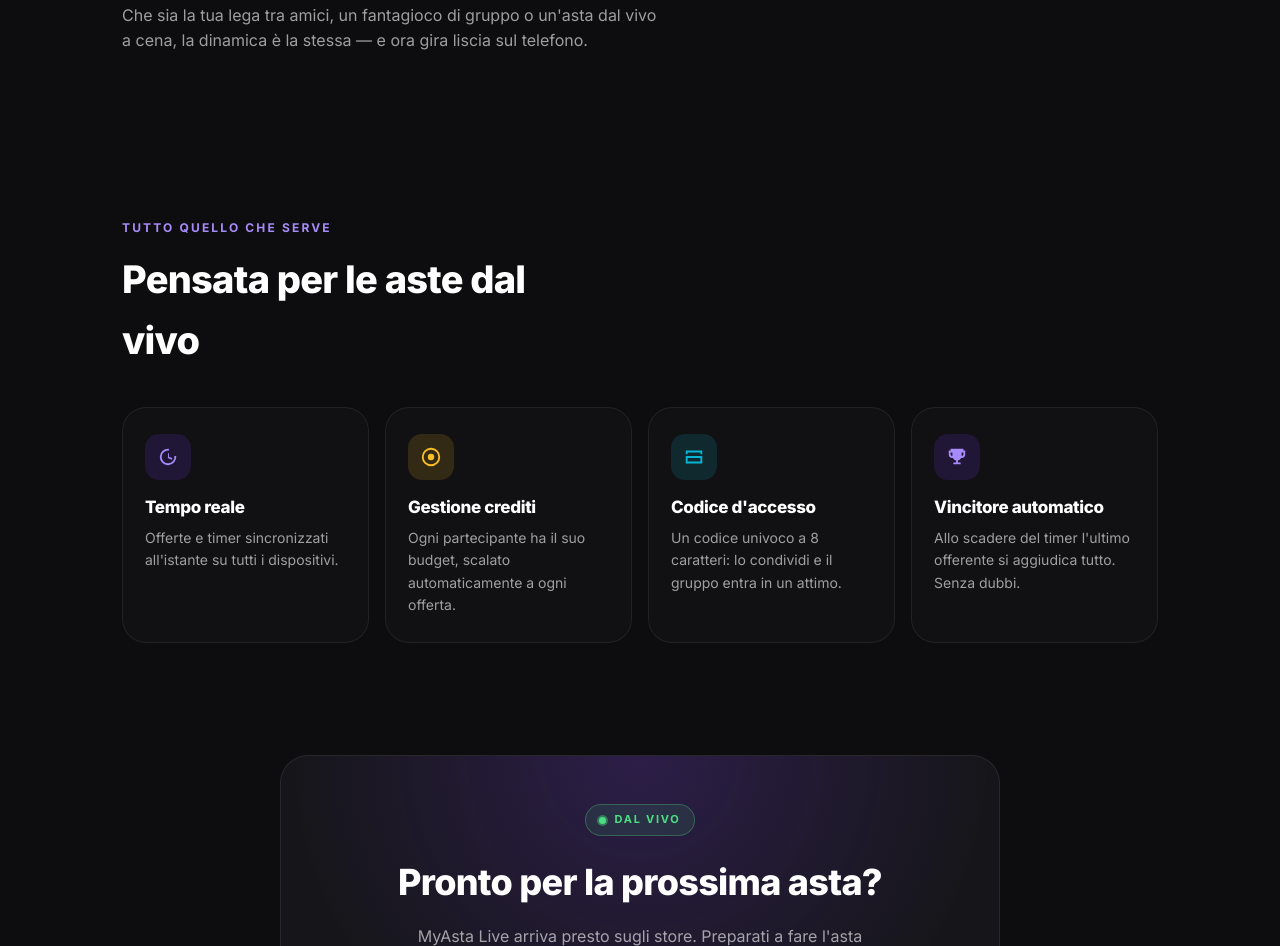
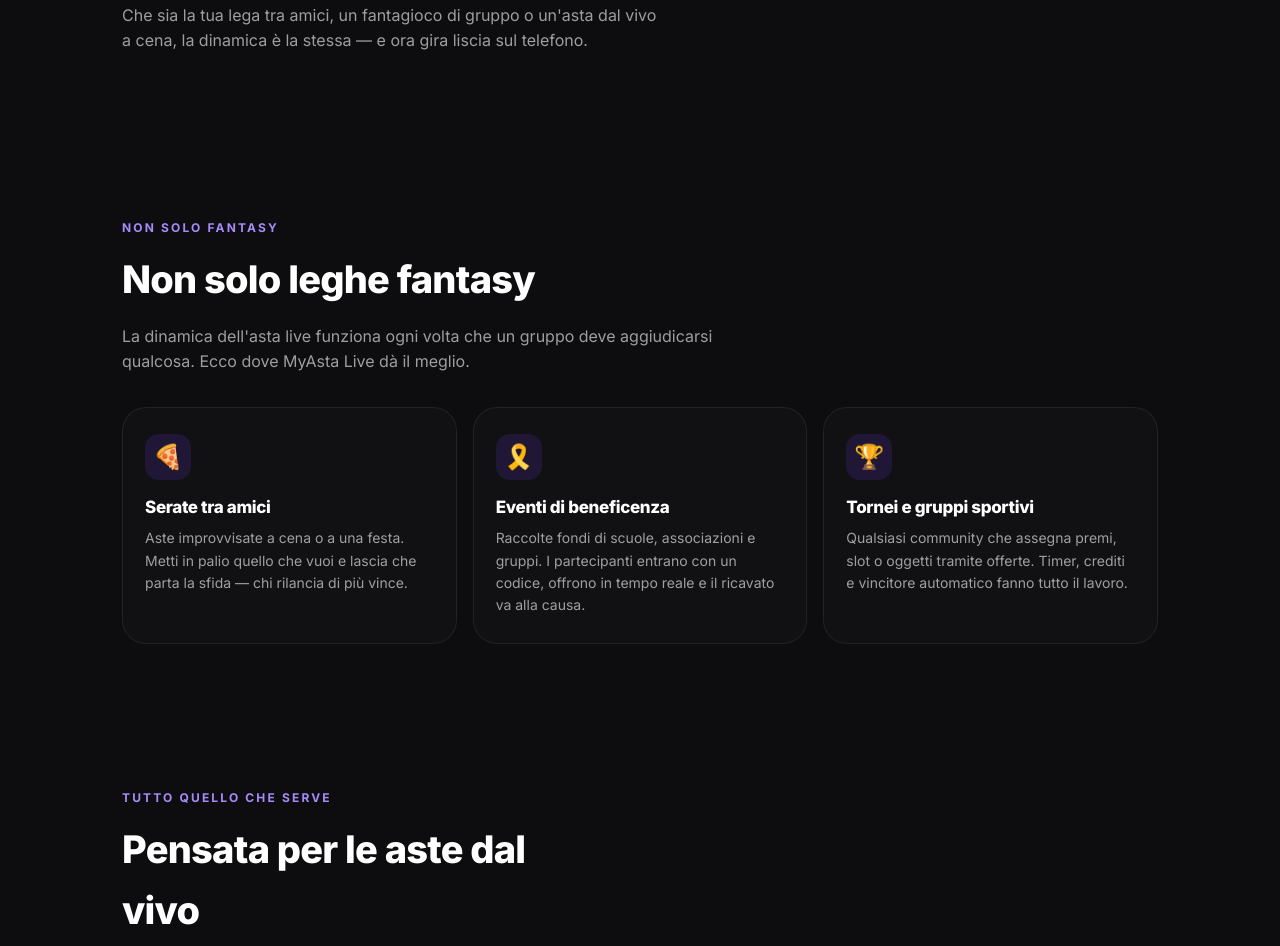
Before and after one commit to kalk777/myastalive_website, a plain HTML site: page index.html in a window 1280 px wide. Shown: the part 1978-2924 px from the top of the page. Drawn offline with Linux system fonts and the light colour scheme.

Commit message:
add new section

```diff
--- a/index.html
+++ b/index.html
@@ -211,6 +211,34 @@
       </div>
     </section>
 
+    <!-- ===================== NON SOLO LEGHE FANTASY ===================== -->
+    <section class="section" id="oltre-fantasy">
+      <p class="section__eyebrow">NON SOLO FANTASY</p>
+      <h2 class="section__title">Non solo leghe fantasy</h2>
+      <p class="section__lead">La dinamica dell'asta live funziona ogni volta che un gruppo
+        deve aggiudicarsi qualcosa. Ecco dove MyAsta Live dà il meglio.</p>
+      <div class="use-cases">
+        <article class="feature">
+          <span class="feature__icon feature__icon--violet feature__icon--emoji" aria-hidden="true">🍕</span>
+          <h3>Serate tra amici</h3>
+          <p>Aste improvvisate a cena o a una festa. Metti in palio quello che vuoi e lascia
+            che parta la sfida — chi rilancia di più vince.</p>
+        </article>
+        <article class="feature">
+          <span class="feature__icon feature__icon--violet feature__icon--emoji" aria-hidden="true">🎗️</span>
+          <h3>Eventi di beneficenza</h3>
+          <p>Raccolte fondi di scuole, associazioni e gruppi. I partecipanti entrano con un
+            codice, offrono in tempo reale e il ricavato va alla causa.</p>
+        </article>
+        <article class="feature">
+          <span class="feature__icon feature__icon--violet feature__icon--emoji" aria-hidden="true">🏆</span>
+          <h3>Tornei e gruppi sportivi</h3>
+          <p>Qualsiasi community che assegna premi, slot o oggetti tramite offerte. Timer,
+            crediti e vincitore automatico fanno tutto il lavoro.</p>
+        </article>
+      </div>
+    </section>
+
     <!-- ===================== FEATURE GRID ===================== -->
     <section class="section" id="funzioni">
       <p class="section__eyebrow">TUTTO QUELLO CHE SERVE</p>
--- a/styles.css
+++ b/styles.css
@@ -484,6 +484,21 @@ main { position: relative; z-index: 1; }
 .feature h3 { font-size: 17px; font-weight: 800; margin-bottom: 6px; }
 .feature p { color: var(--text-60); font-size: 14px; }
 
+/* ===================== NON SOLO LEGHE FANTASY ===================== */
+.section__lead {
+  color: var(--text-60);
+  font-size: 16px;
+  max-width: 60ch;
+  margin-bottom: 32px;
+}
+#oltre-fantasy .section__title { margin-bottom: 14px; }
+.use-cases {
+  display: grid;
+  grid-template-columns: 1fr;
+  gap: 16px;
+}
+.feature__icon--emoji { font-size: 24px; line-height: 1; }
+
 /* ===================== FINAL CTA ===================== */
 .final-cta { padding: 40px 22px 80px; }
 .final-cta__inner {
@@ -524,6 +539,7 @@ main { position: relative; z-index: 1; }
 /* ===================== RESPONSIVE ===================== */
 @media (min-width: 720px) {
   .steps { grid-template-columns: repeat(3, 1fr); }
+  .use-cases { grid-template-columns: repeat(3, 1fr); }
   .features { grid-template-columns: repeat(2, 1fr); }
 }
 @media (min-width: 980px) {
```
